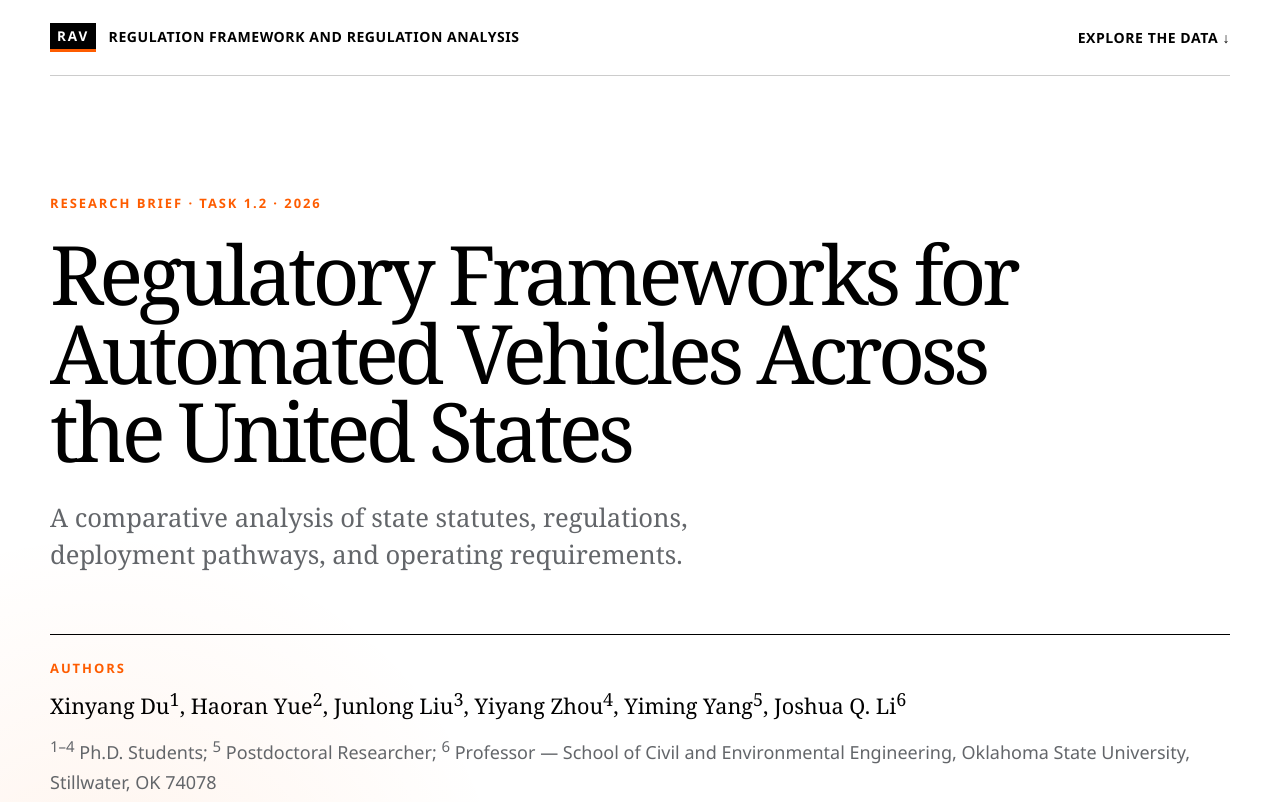
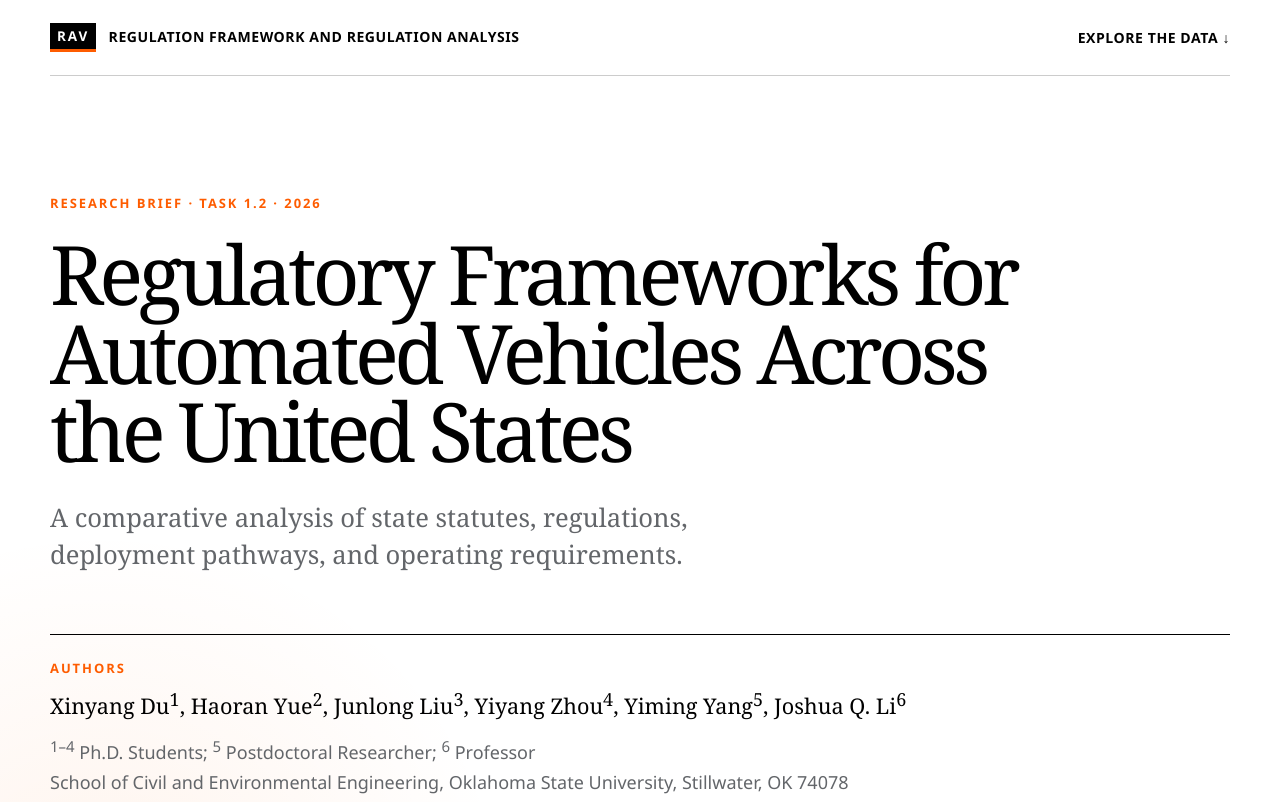
Before and after one commit to xinyangdu0210/RAV-regulation, a website: page index.html in a window 1280 px wide. Shown: the top 802 px of the page. Drawn offline with Linux system fonts and the light colour scheme.

Commit message:
Place school below author occupations

```diff
--- a/index.html
+++ b/index.html
@@ -24,7 +24,7 @@
         <div class="byline-row">
           <span class="byline-label">Authors</span>
           <p class="author-list">Xinyang Du<sup>1</sup>, Haoran Yue<sup>2</sup>, Junlong Liu<sup>3</sup>, Yiyang Zhou<sup>4</sup>, Yiming Yang<sup>5</sup>, Joshua Q. Li<sup>6</sup></p>
-          <p class="affiliation-line"><sup>1–4</sup> Ph.D. Students; <sup>5</sup> Postdoctoral Researcher; <sup>6</sup> Professor — School of Civil and Environmental Engineering, Oklahoma State University, Stillwater, OK 74078</p>
+          <p class="affiliation-line"><sup>1–4</sup> Ph.D. Students; <sup>5</sup> Postdoctoral Researcher; <sup>6</sup> Professor<br />School of Civil and Environmental Engineering, Oklahoma State University, Stillwater, OK 74078</p>
         </div>
       </article>
 
```
